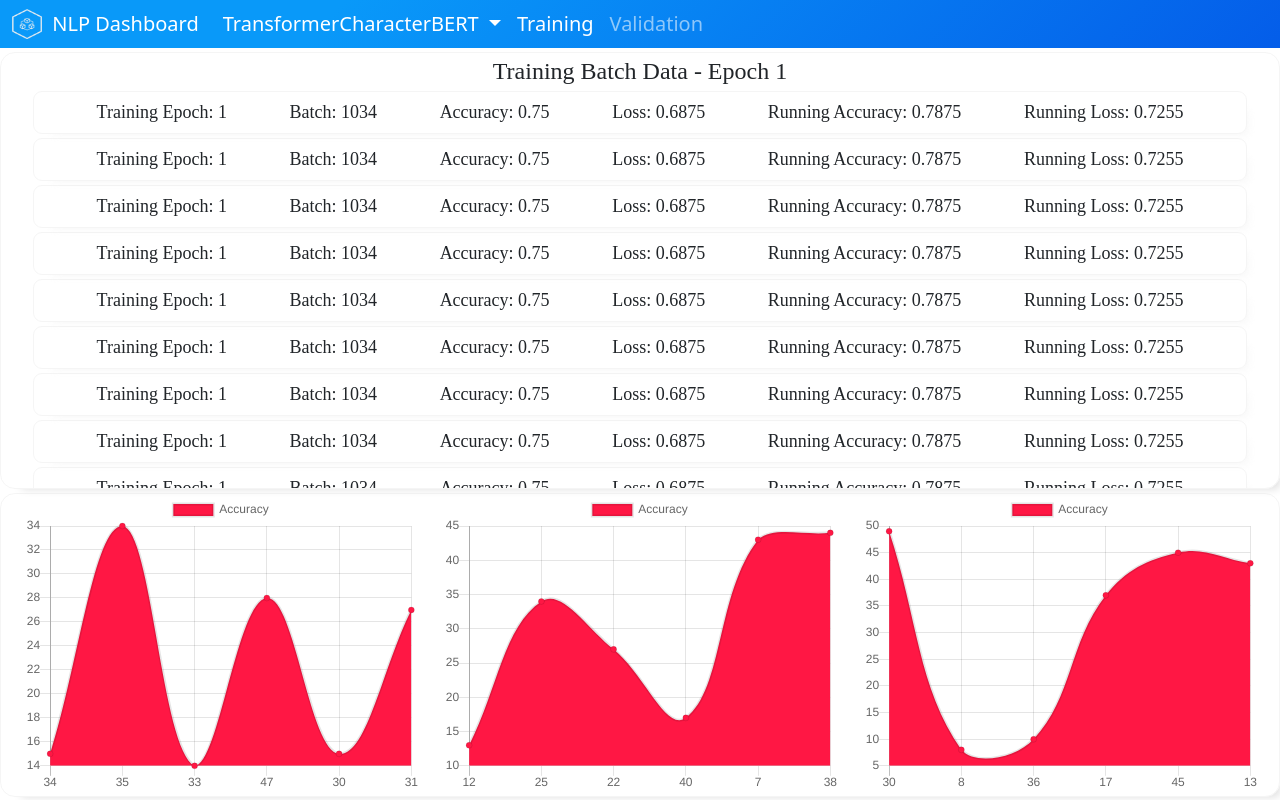
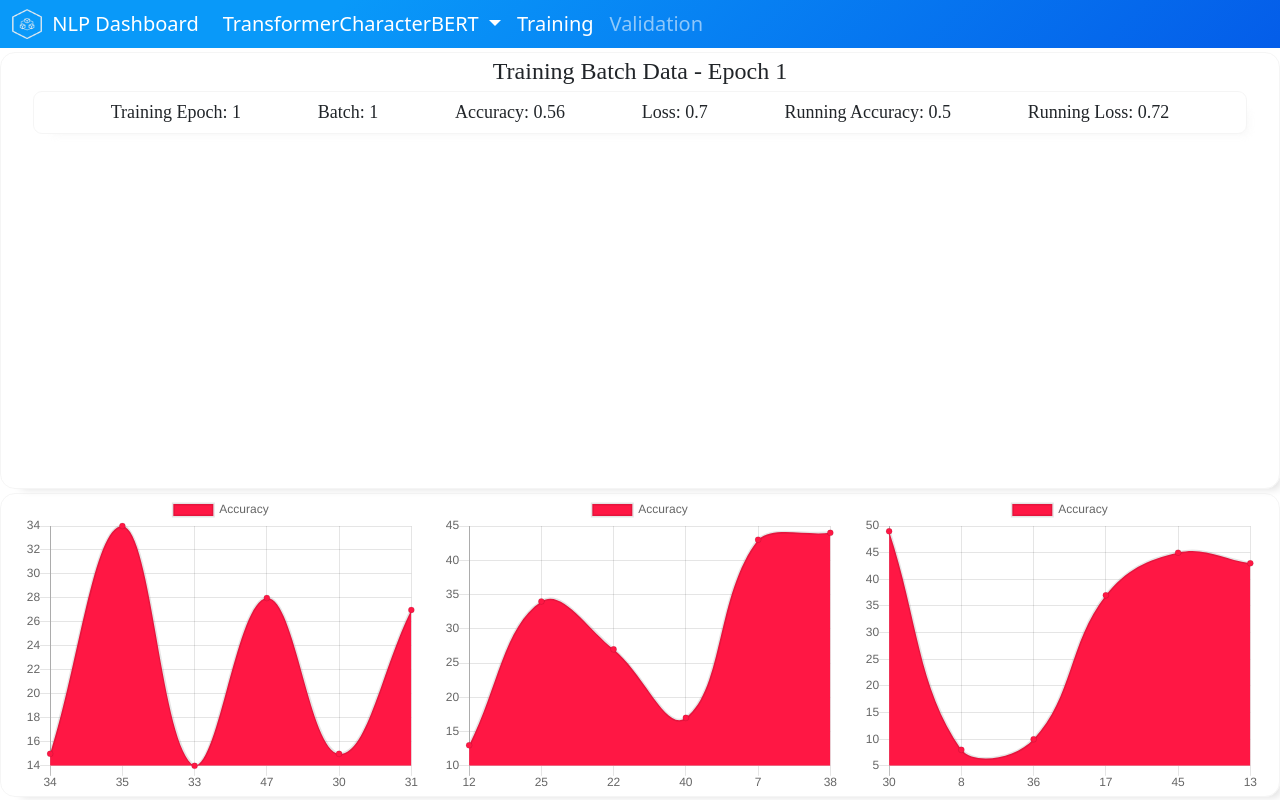
Before and after one commit to BinaryWiz/NLPDashboard, a Vue app: page / in a window 1280 px wide. Built offline with nearby package versions, Linux system fonts and the light colour scheme; a web font is replaced by a local one; what vue-js-modal would draw is missing.

Commit message:
using vuex now and got it working with batchdatacontainer

```diff
--- a/src/components/BatchData.vue
+++ b/src/components/BatchData.vue
@@ -15,16 +15,9 @@ import 'typeface-muli'
 import BatchDataExtended from './BatchDataExtended'
 
 export default {
+  props: ['batchData'],
   data () {
     return {
-      batchData: {
-        epoch: 1,
-        batch: 1034,
-        accuracy: 0.7500,
-        loss: 0.6875,
-        runningAccuracy: 0.7875,
-        runningLoss: 0.7255,
-      },
       hover: false
     }
   },
--- a/src/components/BatchDataContainer.vue
+++ b/src/components/BatchDataContainer.vue
@@ -1,25 +1,7 @@
 <template>
   <div id="batch-data-container">
     <p>Training Batch Data - Epoch 1</p>
-    <batch-data />
-    <batch-data />
-    <batch-data />
-    <batch-data />
-    <batch-data />
-    <batch-data />
-    <batch-data />
-    <batch-data />
-    <batch-data />
-    <batch-data />
-    <batch-data />
-    <batch-data />
-    <batch-data />
-    <batch-data />
-    <batch-data />
-    <batch-data />
-    <batch-data />
-    <batch-data />
-    <batch-data />
+    <batch-data v-for="batch in batchData" :key="batch" :batchData="batch"/>
   </div>
 </template>
 
@@ -28,6 +10,12 @@ import BatchData from './BatchData.vue'
 export default {
   components: {
     'batch-data': BatchData,
+  },
+
+  computed: {
+    batchData () {
+      return this.$store.state.batchData
+    }
   }
 }
 </script>
--- a/src/main.js
+++ b/src/main.js
@@ -1,4 +1,5 @@
 import Vue from 'vue'
+import Vuex from 'vuex'
 import App from './App.vue'
 import VModal from 'vue-js-modal'
 import 'bootstrap'
@@ -6,9 +7,27 @@ import 'bootstrap/dist/css/bootstrap.css'
 import 'bootstrap/dist/js/bootstrap.js'
 
 Vue.use(VModal, {dynamic: true})
+Vue.use(Vuex)
+
+const store = new Vuex.Store({
+  state: {
+    batchData: [
+      {epoch: 1, batch: 1, accuracy: 0.56, loss: 0.7, runningAccuracy: 0.5, runningLoss: 0.72}
+    ]
+  },
+
+  mutations: {
+    addBatches (state, batches) {
+      batches.forEach(batch => {
+        state.batchData.push(batch)
+      })
+    }
+  }
+})
 
 /* eslint-disable no-new */
 new Vue({
   el: '#app',
+  store: store,
   render: h => h(App)
 })
```
Also changed, not shown: src/server.js (added).
